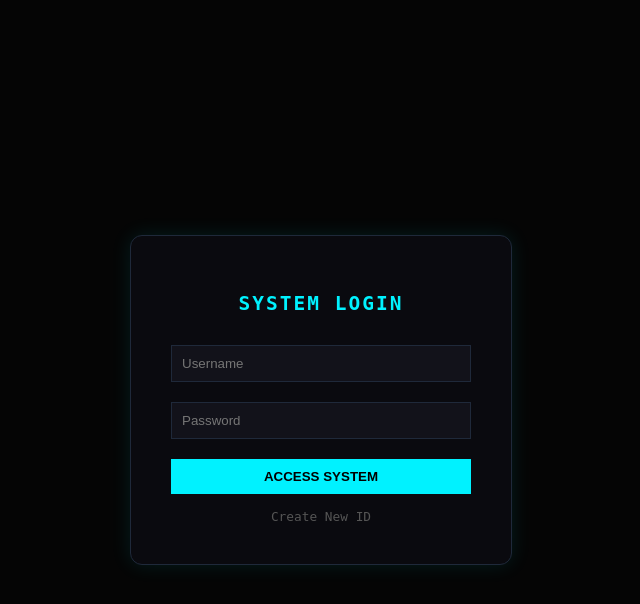
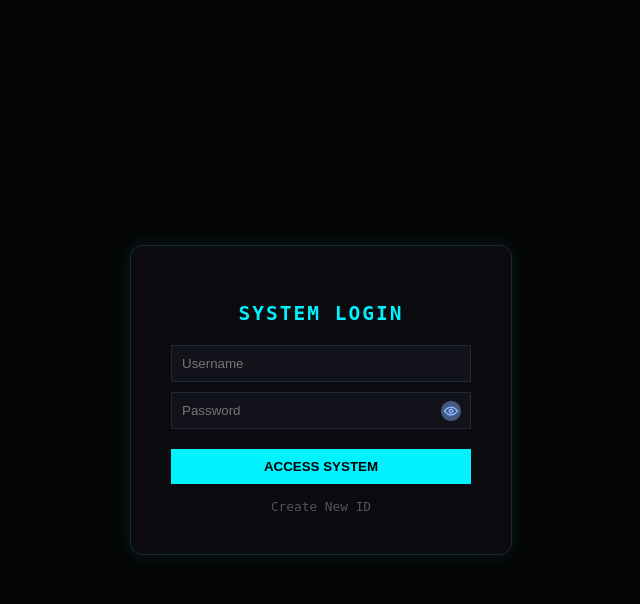
Before and after one commit to virajckrishnas/SoloLevel, a Flask app: page /login in a window 1280 px wide. Shown: the top 604 px of the page, without its empty margins (319-959 px from the left). Run offline with Flask 3, Linux system fonts and the light colour scheme.

Commit message:
Update login.html

```diff
--- a/SOLOLEVEL/templates/login.html
+++ b/SOLOLEVEL/templates/login.html
@@ -6,9 +6,31 @@
         body { background: #050505; color: #00f2ff; font-family: monospace; display: flex; justify-content: center; align-items: center; height: 100vh; margin: 0; }
         .card { background: #0a0a0f; padding: 40px; border: 1px solid #1f293a; border-radius: 12px; width: 300px; text-align: center; box-shadow: 0 0 20px rgba(0, 242, 255, 0.1); }
         h2 { margin-bottom: 20px; letter-spacing: 2px; }
-        input { width: 100%; padding: 10px; margin: 10px 0; background: #12121a; border: 1px solid #1f293a; color: white; box-sizing: border-box; }
-        button { width: 100%; padding: 10px; background: #00f2ff; border: none; font-weight: bold; cursor: pointer; margin-top: 10px; }
-        button:hover { box-shadow: 0 0 10px #00f2ff; }
+
+        .input-wrapper { position: relative; width: 100%; margin: 10px 0; }
+
+        /* Added padding-right to make space for the image icon */
+        input { width: 100%; padding: 10px; padding-right: 45px; background: #12121a; border: 1px solid #1f293a; color: white; box-sizing: border-box; }
+        input:focus { outline: 1px solid #00f2ff; border-color: #00f2ff; }
+
+        button.btn-submit { width: 100%; padding: 10px; background: #00f2ff; border: none; font-weight: bold; cursor: pointer; margin-top: 10px; }
+        button.btn-submit:hover { box-shadow: 0 0 10px #00f2ff; }
+
+        /* New styling for the image button */
+        .toggle-password {
+            position: absolute; right: 10px; top: 50%; transform: translateY(-50%);
+            background: none; border: none; padding: 0; cursor: pointer;
+            display: flex; align-items: center;
+        }
+        .toggle-password img {
+            height: 20px; width: auto; /* Adjust height as needed */
+            filter: brightness(0.6) sepia(1) hue-rotate(180deg) saturate(2); /* Makes it a dim blue */
+            transition: filter 0.3s;
+        }
+        .toggle-password:hover img {
+            filter: brightness(1) sepia(1) hue-rotate(180deg) saturate(3) drop-shadow(0 0 3px #00f2ff); /* Glows bright blue on hover */
+        }
+
         a { color: #555; font-size: 0.8rem; text-decoration: none; display: block; margin-top: 15px; }
         .flash { color: #ff0055; font-size: 0.8rem; margin-bottom: 10px; }
     </style>
@@ -20,11 +42,40 @@
             {% if messages %}<div class="flash">{{ messages[0] }}</div>{% endif %}
         {% endwith %}
         <form method="POST">
-            <input type="text" name="username" placeholder="Username" required>
-            <input type="password" name="password" placeholder="Password" required>
-            <button type="submit">ACCESS SYSTEM</button>
+            <div class="input-wrapper">
+                <input type="text" name="username" placeholder="Username" required>
+            </div>
+            <div class="input-wrapper">
+                <input type="password" name="password" placeholder="Password" required>
+                <button type="button" class="toggle-password" onclick="togglePass(this)">
+                    <img src="{{ url_for('static', filename='images/image_1.png') }}"
+                         data-show="{{ url_for('static', filename='images/image_1.png') }}"
+                         data-hide="{{ url_for('static', filename='images/image_2.png') }}"
+                         alt="Show/Hide">
+                </button>
+            </div>
+            <button type="submit" class="btn-submit">ACCESS SYSTEM</button>
         </form>
         <a href="{{ url_for('register') }}">Create New ID</a>
     </div>
+
+    <script>
+        function togglePass(button) {
+            // The input field is the element right before the button
+            const input = button.previousElementSibling;
+            // The image is the first child of the button
+            const icon = button.querySelector('img');
+
+            if (input.type === "password") {
+                input.type = "text";
+                // Switch to the "hide" image (image_2.png)
+                icon.src = icon.getAttribute('data-hide');
+            } else {
+                input.type = "password";
+                // Switch back to the "show" image (image_1.png)
+                icon.src = icon.getAttribute('data-show');
+            }
+        }
+    </script>
 </body>
 </html>
```
